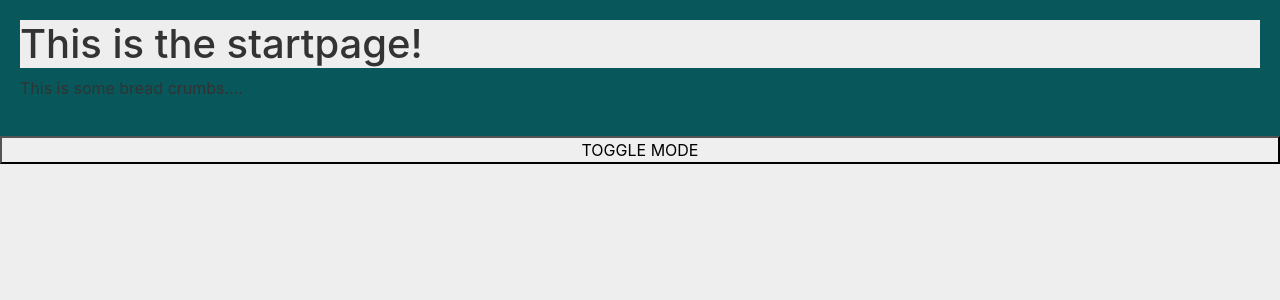
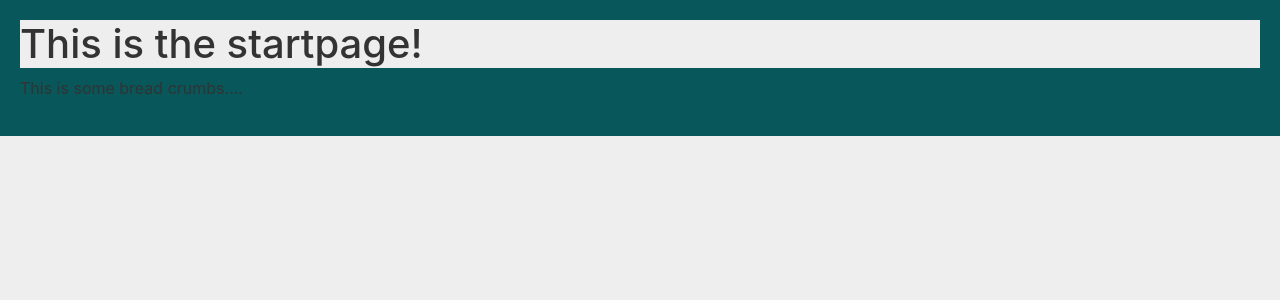
Before and after one commit to teeboteebo/pooff, a React (Create React App) app: page / in a window 1280 px wide. Shown: the top 300 px of the page. Built offline with nearby package versions, Linux system fonts and the light colour scheme.

Commit message:
router added

```diff
--- a/package.json
+++ b/package.json
@@ -7,6 +7,7 @@
     "node-sass": "^4.13.0",
     "react": "^16.11.0",
     "react-dom": "^16.11.0",
+    "react-router-dom": "^5.1.2",
     "react-scripts": "3.2.0",
     "reactstrap": "^8.1.1"
   },
--- a/src/App.js
+++ b/src/App.js
@@ -1,13 +1,23 @@
 import React, { useState } from 'react';
+import { BrowserRouter as Router, Route, Switch } from "react-router-dom";
+
 import StartPage from './views/StartPage'
-
+import TransHistoryPage from './views/TransHistoryPage'
 const App = () => {
   const [darkmode, setDarkmode] = useState(false)
   return (
-    <div className={darkmode ? 'App dark-mode' : 'App'}>
-      <StartPage />
-      <button onClick={()=>setDarkmode(!darkmode)}>TOGGLE MODE</button>
-    </div>
+    <Router>
+      <div className={darkmode ? 'App dark-mode' : 'App'}>
+        {/* <Header /> */}
+        <main>
+          <Switch>
+            <Route exact path="/" component={StartPage} />
+            <Route exact path="/mina-transaktioner" component={TransHistoryPage} />
+
+          </Switch>
+        </main>
+      </div>
+    </Router>
   )
 }
 
```
Also changed, not shown: 1 other file (tests, documents, lock files or other folders).
